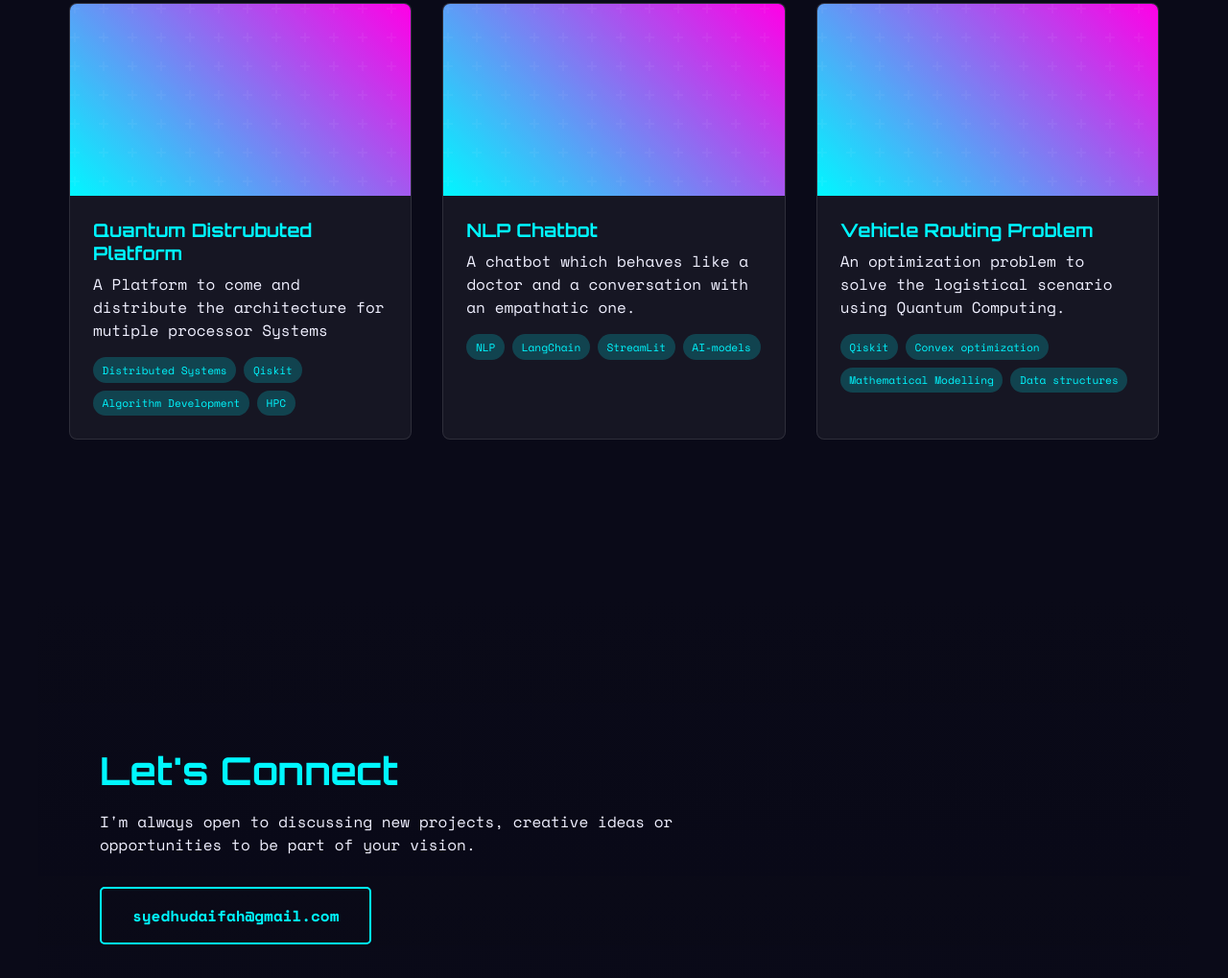
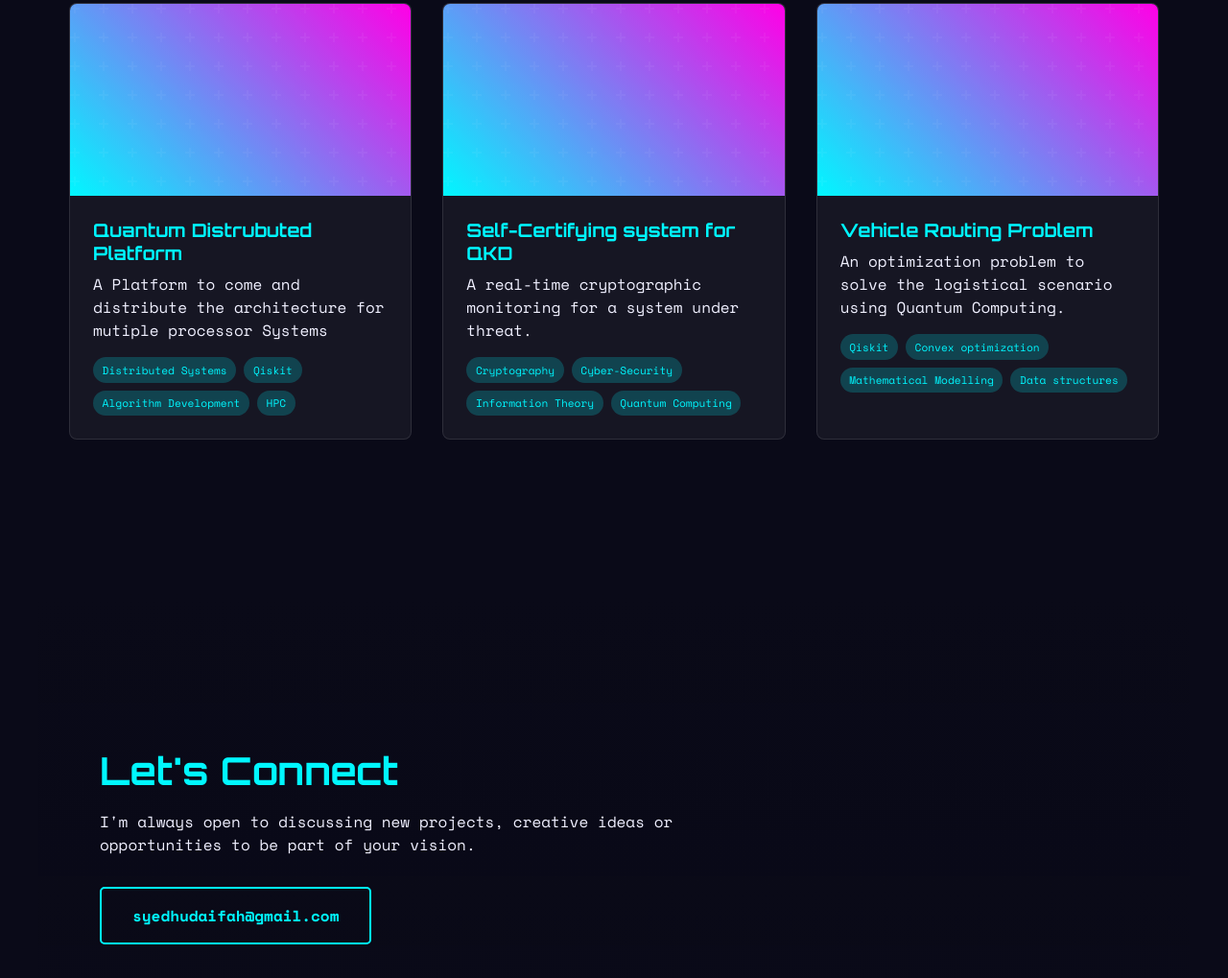
Before and after one commit to Huda1fah/Huda1fah.github.io, a plain HTML site: page index.html in a window 1280 px wide. Shown: the part 2231-3250 px from the top of the page at 96% size. Drawn offline with nearby package versions, Linux system fonts and the light colour scheme.

Commit message:
Update index.html

```diff
--- a/index.html
+++ b/index.html
@@ -712,13 +712,13 @@
             <div class="project-card reveal">
                 <div class="project-img"></div>
                 <div class="project-content">
-                    <h3 class="project-title">NLP Chatbot</h3>
-                    <p>A chatbot which behaves like a doctor and a conversation with an empathatic one.</p>
+                    <h3 class="project-title">Self-Certifying system for QKD</h3>
+                    <p>A real-time cryptographic monitoring for a system under threat.</p>
                     <div class="project-tech">
-                        <span class="tech-tag">NLP</span>
-                        <span class="tech-tag">LangChain</span>
-                        <span class="tech-tag">StreamLit</span>
-                        <span class="tech-tag">AI-models</span>
+                        <span class="tech-tag">Cryptography</span>
+                        <span class="tech-tag">Cyber-Security</span>
+                        <span class="tech-tag">Information Theory</span>
+                        <span class="tech-tag">Quantum Computing</span>
                     </div>
                 </div>
             </div>
```
